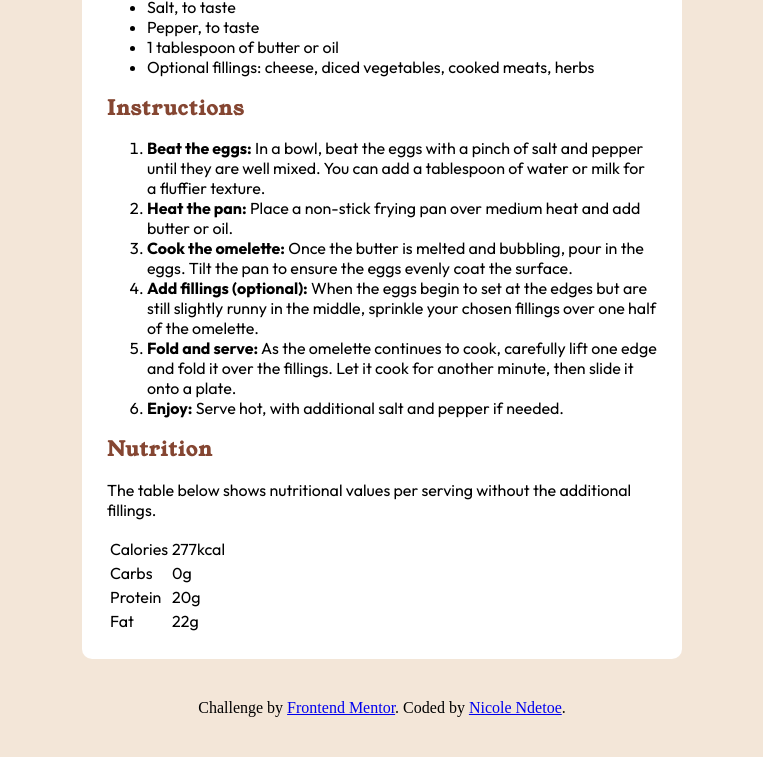
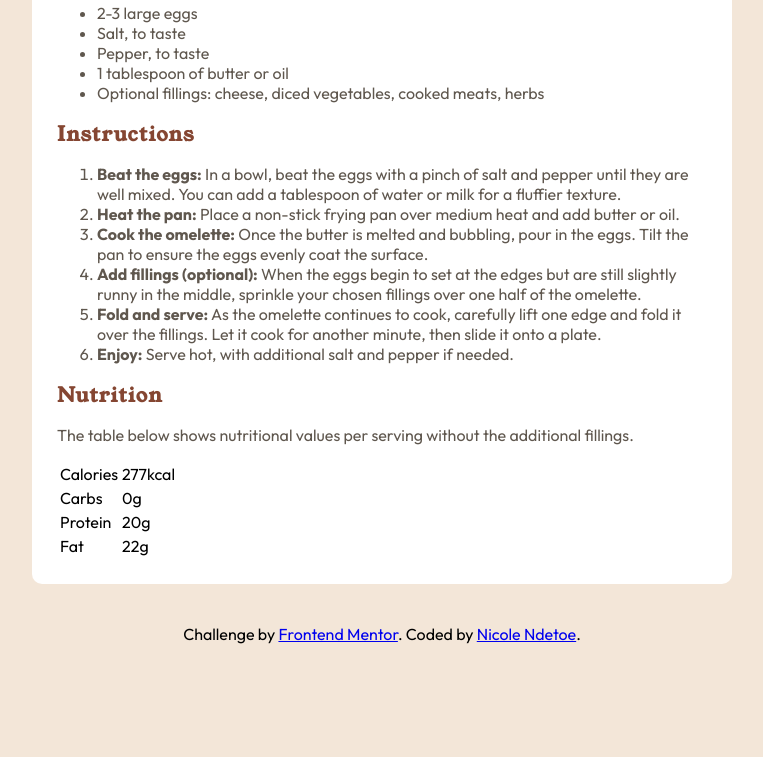
Before and after one commit to nndeto/recipePage, a plain HTML site: page index.html in a window 1280 px wide. Shown: the part 652-1409 px from the top of the page, without its empty margins (258-1021 px from the left). After the commit the page ends 1336 px from the top, so only its background shows below. Drawn offline with Linux system fonts and the light colour scheme.

Commit message:
added body text styling

```diff
--- a/css/style.css
+++ b/css/style.css
@@ -24,7 +24,7 @@ body {
 main {
     background: hsl(0, 0%, 100%);
     padding: 25px;
-    width: 550px;
+    width: 650px;
     margin: 0 auto;
     border-radius: 10px;
     font-family: myOutfit;
@@ -49,7 +49,14 @@ h2 {
     letter-spacing: 1.2px;
 }
 
+p, ul, ol {
+    font-family: myOutfit;
+    font-size: 16px;
+    color: hsl(30, 10%, 34%);
+}
+
 footer {
     margin: 40px 0px;
     text-align: center;
+    font-family: myOutfit;
 }
```
